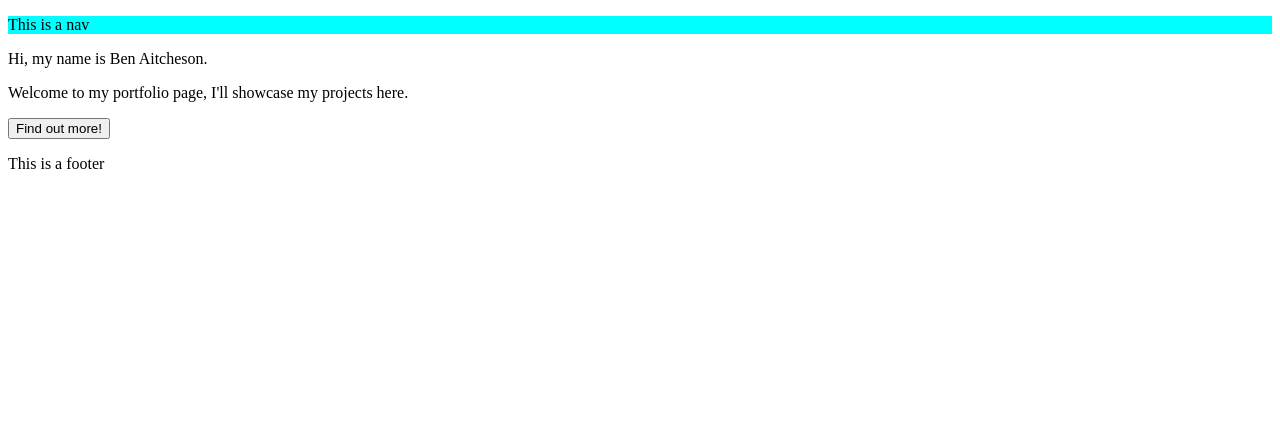
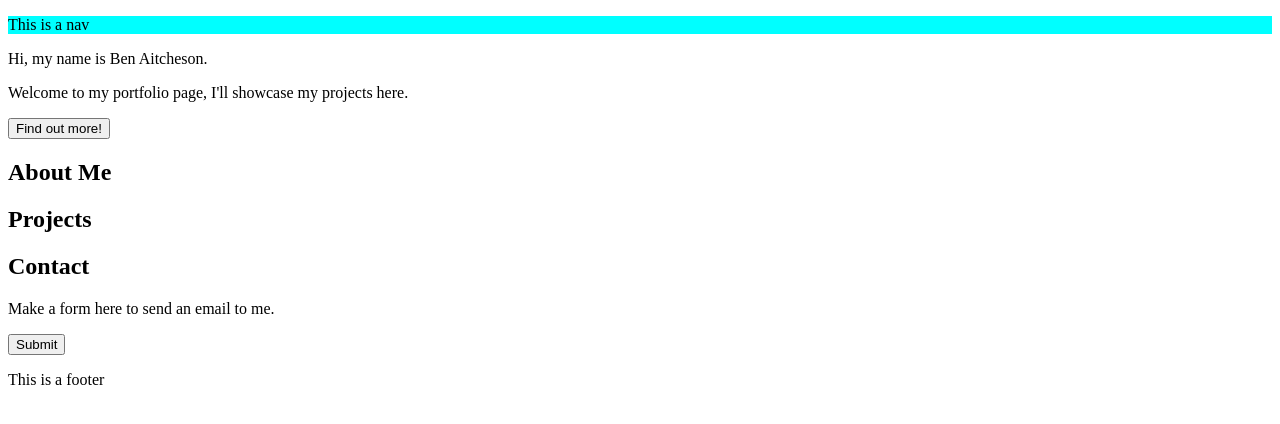
Before and after one commit to benaitcheson/portfolio-react, a React (Create React App) app: page / in a window 1280 px wide. Shown: the top 424 px of the page. Built offline with nearby package versions, Linux system fonts and the light colour scheme.

Commit message:
file structure amended to include about, projects and contact

```diff
--- /dev/null
+++ b/src/components/AboutMe.js
@@ -0,0 +1,12 @@
+// React dependencies
+import React from 'react';
+
+const AboutMe = () => {
+    return (
+        <main>
+            <h2>About Me</h2>
+        </main>
+    )
+}
+
+export default AboutMe
--- a/src/components/App.js
+++ b/src/components/App.js
@@ -5,12 +5,18 @@ import React from 'react';
 import Footer from './Footer';
 import MainContent from './MainContent';
 import Nav from './Nav';
+import AboutMe from './AboutMe';
+import Projects from './Projects';
+import Contact from './Contact';
 
 const App = () => {
   return (
     <div >
       <Nav />
       <MainContent />
+      <AboutMe />
+      <Projects />
+      <Contact />
       <Footer />
     </div>
   )
--- /dev/null
+++ b/src/components/Contact.js
@@ -0,0 +1,14 @@
+// React dependencies
+import React from 'react';
+
+const Contact = () => {
+    return (
+        <main>
+            <h2>Contact</h2>
+            <p>Make a form here to send an email to me.</p>
+            <button>Submit</button>
+        </main>
+    )
+}
+
+export default Contact
--- /dev/null
+++ b/src/components/Projects.js
@@ -0,0 +1,12 @@
+// React dependencies
+import React from 'react';
+
+const Projects = () => {
+    return (
+        <main>
+            <h2>Projects</h2>
+        </main>
+    )
+}
+
+export default Projects
```
